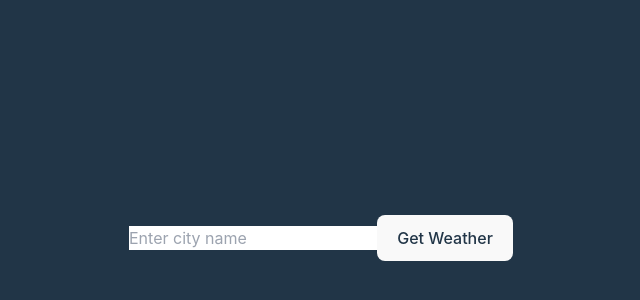
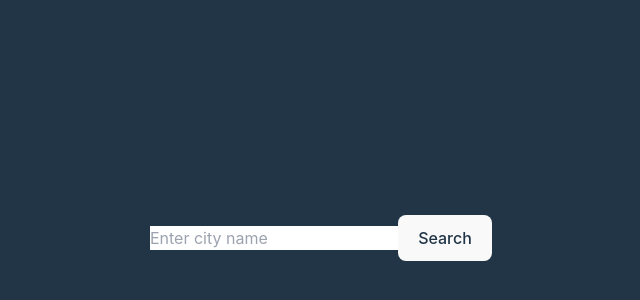
Before and after one commit to christiangubana/rest-api, a React (Vite) app in the folder client/: page / in a window 1280 px wide. Shown: the part 162-462 px from the top of the page, without its empty margins (319-959 px from the left). Built offline with nearby package versions, Linux system fonts and the light colour scheme.

Commit message:
configure tailwindcss

```diff
--- a/client/components/Weather.jsx
+++ b/client/components/Weather.jsx
@@ -1,10 +1,11 @@
-import React, { useState } from 'react';
-import { toast } from 'react-toastify';
-import axios from 'axios';
-import API_BASE_URL from '../api/config';
+import React, { useState } from "react";
+import { toast } from "react-toastify";
+import "react-toastify/dist/ReactToastify.css";
+import axios from "axios";
+import API_BASE_URL from "../api/config";
 
 const Weather = () => {
-  const [city, setCity] = useState('');
+  const [city, setCity] = useState("");
   const [weatherData, setWeatherData] = useState(null);
   const [loading, setLoading] = useState(false);
   const [error, setError] = useState(null);
@@ -19,46 +20,73 @@ const Weather = () => {
       if (response.status === 200) {
         setWeatherData(response.data);
         toast.success(`Weather data retrieved for ${city}`, {
-          position: 'top-center',
+          position: "top-center",
         });
       } else {
         throw new Error(response.data.error);
       }
+      console.log(response);
     } catch (error) {
       setError(error.message);
-      const errorMessage = error.response?.data?.error || 'An error occurred';
+      const errorMessage = error.response?.data?.error || "An error occurred";
       toast.error(errorMessage, {
-        position: 'top-center',
+        position: "top-center",
       });
     } finally {
       setLoading(false);
     }
   };
 
+  const handleSubmit = (e) => {
+    e.preventDefault();
+    if (!city) {
+      setError("City is required");
+    } else {
+      fetchWeatherData();
+    }
+  };
+
   return (
-    <div>
+    <div className="bg-red-500">
+      <form onSubmit={handleSubmit}>
         <input
           type="text"
           placeholder="Enter city name"
           value={city}
           onChange={(e) => setCity(e.target.value)}
+          className="bg-gray-200 focus:outline-none focus:bg-white border border-gray-400 rounded py-2 px-4 block w-full appearance-none leading-normal"
         />
-      <button onClick={fetchWeatherData} disabled={loading}>
-        {loading ? 'Fetching Weather...' : 'Get Weather'}
+        <button
+          type="submit"
+          className="bg-blue-500 hover:bg-blue-700 text-white font-bold py-2 px-4 rounded"
+          disabled={loading}
+        >
+          {loading ? "Searching..." : "Search"}
         </button>
-      {error && <p>{error}</p>}
+      </form>
+      {error && <p className="text-red-500">{error}</p>}
+
+      {loading ? (
+        <p>Loading...</p>
+      ) : (
+        <div>
           {weatherData && weatherData.main && (
             <div>
-          <h2>Weather for {city}</h2>
+              <h2>
+                Weather for {weatherData.name}, {weatherData.sys.country}
+              </h2>
               <p>Temperature: {weatherData.main.temp}°C</p>
+              <p>Huumidity: {weatherData.main.humidity}</p>
               <p>Description: {weatherData.weather[0].description}</p>
-          {/* Add more weather data fields as needed */}
+              <p>Country: {weatherData.sys.country}</p>
             </div>
           )}
           {weatherData && !weatherData.main && (
             <p>No weather data found for {city}</p>
           )}
         </div>
+      )}
+    </div>
   );
 };
 
--- a/client/src/App.jsx
+++ b/client/src/App.jsx
@@ -1,5 +1,4 @@
 import "./App.css";
-import Login from "../components/Login";
 import { ToastContainer } from "react-toastify";
 import Weather from "../components/Weather";
 
```
Lines whose indentation alone changed are shown as unchanged.
